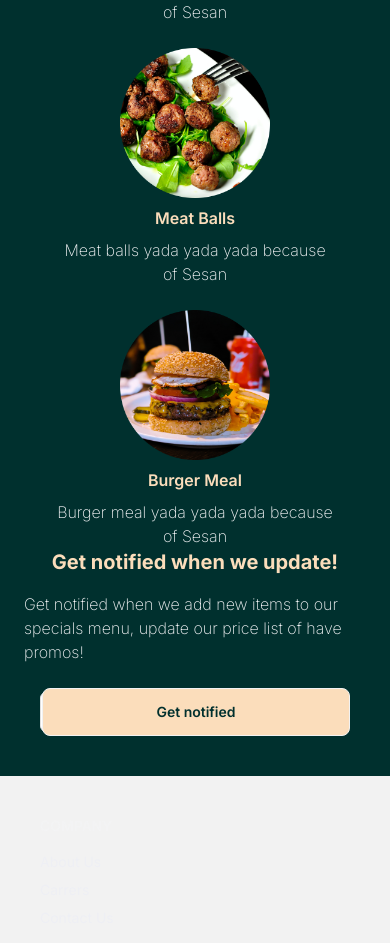
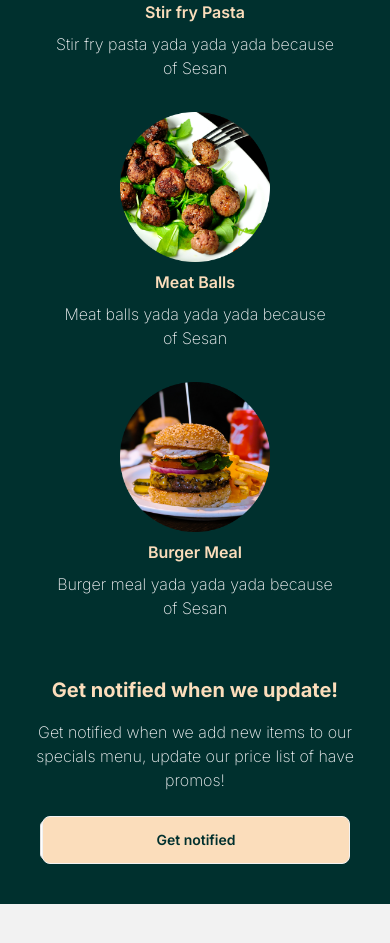
Before and after one commit to Ichie235/Next.js-Restaurants-website, a Next.js app: page / in a window 390 px wide. Shown: the part 1031-1974 px from the top of the page. Built offline with nearby package versions, Linux system fonts and the light colour scheme.

Commit message:
refactored code

```diff
--- a/src/components/LandingPageComponent/index.tsx
+++ b/src/components/LandingPageComponent/index.tsx
@@ -1,6 +1,24 @@
 import Image from 'next/image';
 import FormInput from '../FormInput/FormInput';
 import SubmitButton from '../submitButton';
+
+const data = [
+  {
+    imageSrc: '/assets/stir-fry-pasta.png',
+    title: 'Stir fry Pasta',
+    description: 'Stir fry pasta yada yada yada because of Sesan',
+  },
+  {
+    imageSrc: '/assets/meat-balls.png',
+    title: 'Meat Balls',
+    description: 'Meat balls yada yada yada because of Sesan',
+  },
+  {
+    imageSrc: '/assets/burger-meal.png',
+    title: 'Burger Meal',
+    description: 'Burger meal yada yada yada because of Sesan',
+  },
+];
 export default function LandingPage() {
   return (
     <div className="bg-res-green pt-28 lg:pt-12 md:px-5 lg:px-5 overflow-hidden">
@@ -16,7 +34,7 @@ export default function LandingPage() {
             alt="hero image"
           />
         </div>
-        <div className='lg:flex-shrink'>
+        <div className="lg:flex-shrink">
           <h2 className="text-white text-4xl text-center lg:text-6xl  lg:w-[650px] lg:text-left lg:px-8 ">
             Order <span className="text-res-orange-lite">food</span> anytime,
             anywhere
@@ -49,7 +67,7 @@ export default function LandingPage() {
       </div>
 
       {/* section 2  */}
-      <div className="flex flex-col items-center mt-7 lg:mt-16 lg:h-[75vh]">
+      <div className="flex flex-col items-center mt-7 lg:mt-16 lg:h-[70vh]">
         <div>
           <h2 className="text-center text-res-gray text-xl font-semibold lg:text-4xl ">
             Special Meals of the day!
@@ -59,75 +77,42 @@ export default function LandingPage() {
             and swift delivery to what ever location within Ilorin.
           </p>
         </div>
-        <div className="flex flex-col gap-6 md:mt-10 md:grid md:grid-cols-3 lg:mt-16 lg:flex-row lg:gap-32 xl:gap-56">
-          <div className="flex flex-col items-center">
-            {' '}
+        <div className="flex flex-col mt-14 gap-8 md:mt-10 md:grid md:grid-cols-3 lg:mt-16 lg:flex-row lg:gap-32 xl:gap-56">
+          {data.map((item, index) => (
+            <div key={index} className="flex flex-col items-center">
               <Image
-              src="/assets/stir-fry-pasta.png"
+                src={item.imageSrc}
                 width={150}
                 height={150}
-              alt="google icon"
+                alt={`${item.title} icon`}
               />
               <div>
                 <h3 className="text-res-orange-lite text-center my-2 font-semibold">
-                Stir fry Pasta
+                  {item.title}
                 </h3>
                 <p className="text-res-gray text-center font-extralight px-14 md:px-10 lg:w-[288px]">
-                Stir fry pasta yada yada yada because of Sesan
+                  {item.description}
                 </p>
               </div>
             </div>
-          <div className="flex flex-col items-center">
-            {' '}
-            <Image
-              src="/assets/meat-balls.png"
-              width={150}
-              height={150}
-              alt="google icon"
-            />
-            <div>
-              <h3 className="text-res-orange-lite text-center my-2 font-semibold">
-                Meat Balls
-              </h3>
-              <p className="text-res-gray text-center font-extralight px-14 md:px-10  lg:w-[288px]">
-                Meat balls yada yada yada because of Sesan
-              </p>
-            </div>
-          </div>
-          <div className="flex flex-col items-center">
-            {' '}
-            <Image
-              src="/assets/burger-meal.png"
-              width={150}
-              height={150}
-              alt="google icon"
-            />
-            <div>
-              <h3 className="text-res-orange-lite text-center my-2 font-semibold">
-                Burger Meal
-              </h3>
-              <p className="text-res-gray text-center font-extralight px-14 md:px-10  lg:w-[288px]">
-                Burger meal yada yada yada because of Sesan
-              </p>
-            </div>
-          </div>
+          ))}
         </div>
       </div>
 
       {/* Section 3 */}
-      <div className="flex flex-col items-center  lg:flex-row lg:justify-center lg:px-2 lg:my-28 lg:gap-5 xl:gap-56">
+      <div className="flex flex-col items-center mt-14 md:mt-20 lg:flex-row lg:justify-center lg:px-2 lg:my-28 lg:gap-5 xl:gap-56">
         <div className="flex flex-col items-center gap-4">
           <h3 className="text-res-orange-lite font-bold text-xl text-center lg:text-4xl lg:w-[549px]">
             {' '}
             Get notified when we update!
           </h3>
-          <p className="text-res-gray px-6 font-extralight md:px-14 lg:w-[513px] lg:text-lg lg:px-0">
+          <p className="text-res-gray text-center px-6 font-extralight md:px-14 lg:w-[513px] lg:text-lg lg:px-0">
             {' '}
             Get notified when we add new items to our specials menu, update our
             price list of have promos!
           </p>
         </div>
-        <div className='flex justify-center md:gap-9 lg:gap-2 mt-6 mb-10'>
+        <div className="flex justify-center md:gap-9 lg:gap-2 mt-6 mb-10">
           <FormInput
             type="email"
             name="email"
@@ -136,7 +121,9 @@ export default function LandingPage() {
             value={''}
             className="border-2 border-gray-300 bg-white rounded-md py-2 px-4  focus:bg-white w-[85%] h-[40px] md:w-[220px] lg:w-[280px]"
           />
-            <SubmitButton className='bg-res-orange-lite text-res-green normal-case w-fit h[20px] -ml-8 lg:ml-0'>Get notified</SubmitButton>
+          <SubmitButton className="bg-res-orange-lite text-res-green normal-case w-fit h[20px] -ml-8 lg:ml-0">
+            Get notified
+          </SubmitButton>
         </div>
       </div>
     </div>
```
Also changed, not shown: 1 other file (tests, documents, lock files or other folders). Lines whose indentation alone changed are shown as unchanged.
